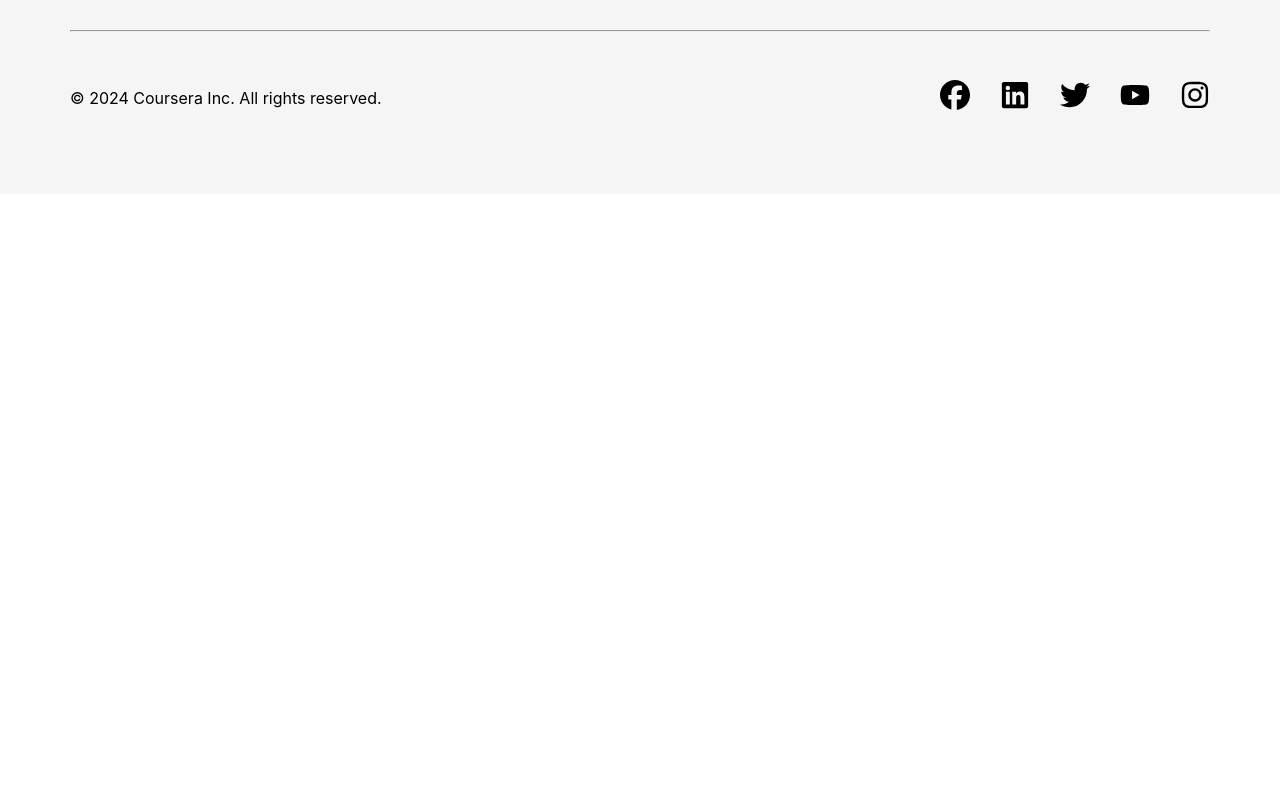
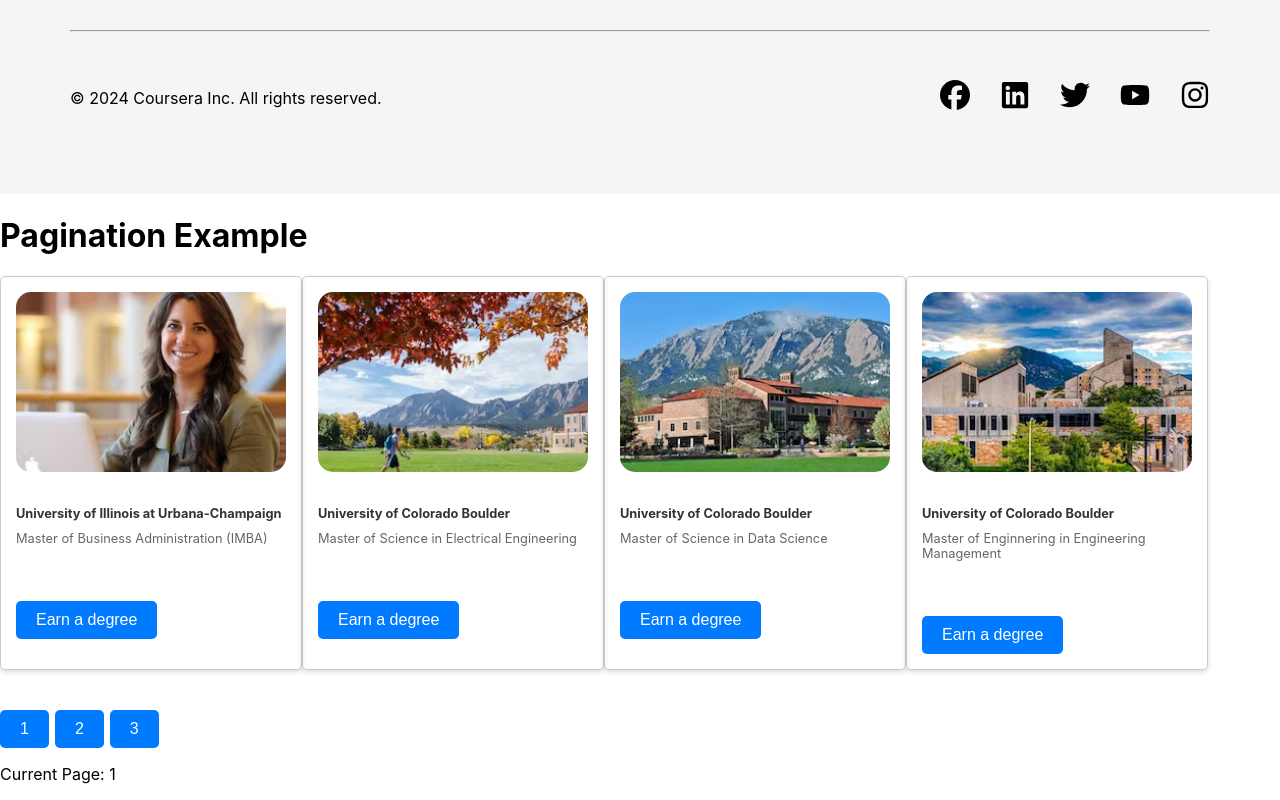
Before and after one commit to AryanGupta30/Coursera-FullStack, a React (Create React App) app: page /degrees in a window 1280 px wide. Shown: the part 3602-4402 px from the top of the page. Before the commit the page ends 3796 px from the top, so only its background shows below. Built offline with nearby package versions, Linux system fonts and the light colour scheme; the HTML template or start-up script is replaced by a standard one.

Commit message:
Pagination- Bottom of Home(No Routing)

```diff
--- a/src/App.js
+++ b/src/App.js
@@ -1,7 +1,7 @@
 import React from 'react'
 import { IoIosSearch } from "react-icons/io";
 import './App.css';
-import Home from "./components/Home.js"
+import Home from "./pages/Home.js"
 export default function App() {
   return (
     <div>
--- /dev/null
+++ b/src/components/PageContent.js
@@ -0,0 +1,26 @@
+import React from 'react';
+import CardItem from './cardItem';
+const ContentComponent = ({ currentPage,programs }) => {
+  const getContentForPage = (page) => {
+    switch (page) {
+      case 1:
+        return <div style={{display:'flex'}}>
+            {programs.map((program, index) => (
+
+                <CardItem key={index} program={program} />
+            ))}
+        </div>;
+      case 2:
+        return <div><h2>Content for Page 2</h2></div>;
+      case 3:
+        return <div><h2>Content for Page 3</h2></div>;
+      // Add cases for more pages as needed
+      default:
+        return <div>Invalid Page</div>;
+    }
+  };
+
+  return <div>{getContentForPage(currentPage)}</div>;
+};
+
+export default ContentComponent;
--- /dev/null
+++ b/src/components/Pagination.js
@@ -0,0 +1,48 @@
+import React, { useState } from 'react';
+import PaginationComponent from './getPage';
+import ContentComponent from './PageContent';
+
+const Pagination = () => {
+  const [currentPage, setCurrentPage] = useState(1);
+  const totalPages = 3; // Set the total number of pages here
+
+  const handlePageChange = (page) => {
+    setCurrentPage(page);
+  };
+
+  const programs = [
+    {
+        id:'1',
+        university: 'University of Illinois at Urbana-Champaign',
+        degree: 'Master of Business Administration (IMBA)',
+        img : require('../assets/imba.png'),
+    },
+    {
+        id:'2',
+        university: 'University of Colorado Boulder',
+        degree: 'Master of Science in Electrical Engineering',
+        img : require('../assets/electrical.png'),
+    },
+    {
+        id:'3',
+        university: 'University of Colorado Boulder',
+        degree: 'Master of Science in Data Science',
+        img : require('../assets/datascience.png'),
+    },
+    {
+        id:'4',
+        university: 'University of Colorado Boulder',
+        degree: 'Master of Enginnering in Engineering Management',
+        img : require('../assets/engmanage.png'),
+    },
+];
+  return (
+    <div>
+      <h1>Pagination Example</h1>
+      <ContentComponent currentPage={currentPage} programs={programs}/>
+      <PaginationComponent totalPages={totalPages} onPageChange={handlePageChange} />
+    </div>
+  );
+};
+
+export default Pagination;
--- a/src/components/cards1.js
+++ b/src/components/cards1.js
@@ -1,4 +1,4 @@
-import React from 'react';
+import React, { useState } from 'react';
 import CardItem from './cardItem';
 import "../css/cards1.css"
 
@@ -23,9 +23,32 @@
         degree: 'Master of Enginnering in Engineering Management',
         img : require('../assets/engmanage.png'),
     },
+    {
+        university: 'University of Illinois at Urbana-Champaign',
+        degree: 'Master of Business Administration (IMBA)',
+        img : require('../assets/imba.png'),
+    },
+    {
+        university: 'University of Colorado Boulder',
+        degree: 'Master of Science in Electrical Engineering',
+        img : require('../assets/electrical.png'),
+    },
+    {
+        university: 'University of Colorado Boulder',
+        degree: 'Master of Science in Data Science',
+        img : require('../assets/datascience.png'),
+    },
+    {
+        university: 'University of Colorado Boulder',
+        degree: 'Master of Enginnering in Engineering Management',
+        img : require('../assets/engmanage.png'),
+    },
 ];
 
+
 const MainFile = () => {
+    const [showAll, setShowAll] = useState(false);
+    const visiblePrograms = showAll ? programs : programs.slice(0, 4);
     return (
         <div className="programs-container">
             <h2>Degree Programs</h2>
@@ -33,13 +56,15 @@
             <h3>With these programs, you can build valuable skills, earn career credentials, and make progress toward a degree before you even enroll.</h3>
 
             <div className="programs-list">
-                {programs.map((program, index) => (
+                {visiblePrograms.map((program, index) => (
                     <CardItem key={index} program={program} />
                 ))}
             </div>
 
-            <button>Show 8 more</button>
-            <button style={{backgroundColor: 'white', color:'blue'}}>View all</button>
+            <button onClick={() => setShowAll(!showAll)}>
+                {showAll ? 'Show Less' : 'Show 4 More'}
+            </button>
+            <button style={{backgroundColor: 'white', color:'blue'}}>View all<span>&#8594;</span></button>
         </div>
     );
 };
--- /dev/null
+++ b/src/components/getPage.js
@@ -0,0 +1,31 @@
+import React, { useState } from 'react';
+
+const PaginationComponent = ({ totalPages, onPageChange }) => {
+  const [currentPage, setCurrentPage] = useState(1);
+
+  const handlePageChange = (page) => {
+    setCurrentPage(page);
+    onPageChange(page);
+  };
+
+  const renderPageNumbers = () => {
+    const pageNumbers = [];
+    for (let i = 1; i <= totalPages; i++) {
+      pageNumbers.push(
+        <button key={i} onClick={() => handlePageChange(i)}>
+          {i}
+        </button>
+      );
+    }
+    return pageNumbers;
+  };
+
+  return (
+    <div>
+      {renderPageNumbers()}
+      <p>Current Page: {currentPage}</p>
+    </div>
+  );
+};
+
+export default PaginationComponent;
--- a/src/components/Home.js
+++ b/src/pages/Home.js
@@ -12,6 +12,7 @@
 import Cards1 from '../components/cards1';
 import Explore from '../components/explore';
 import Footer from '../components/footer';
+import Pagination from '../components/Pagination';
 
 const Home = () => {
 
@@ -121,6 +122,7 @@
     <Cards1 />
     <Explore />
     <Footer />
+    <Pagination/>
     </>
   )
 }
```
Also changed, not shown: src/pages/Degrees.js (added, +7 -0 lines).
